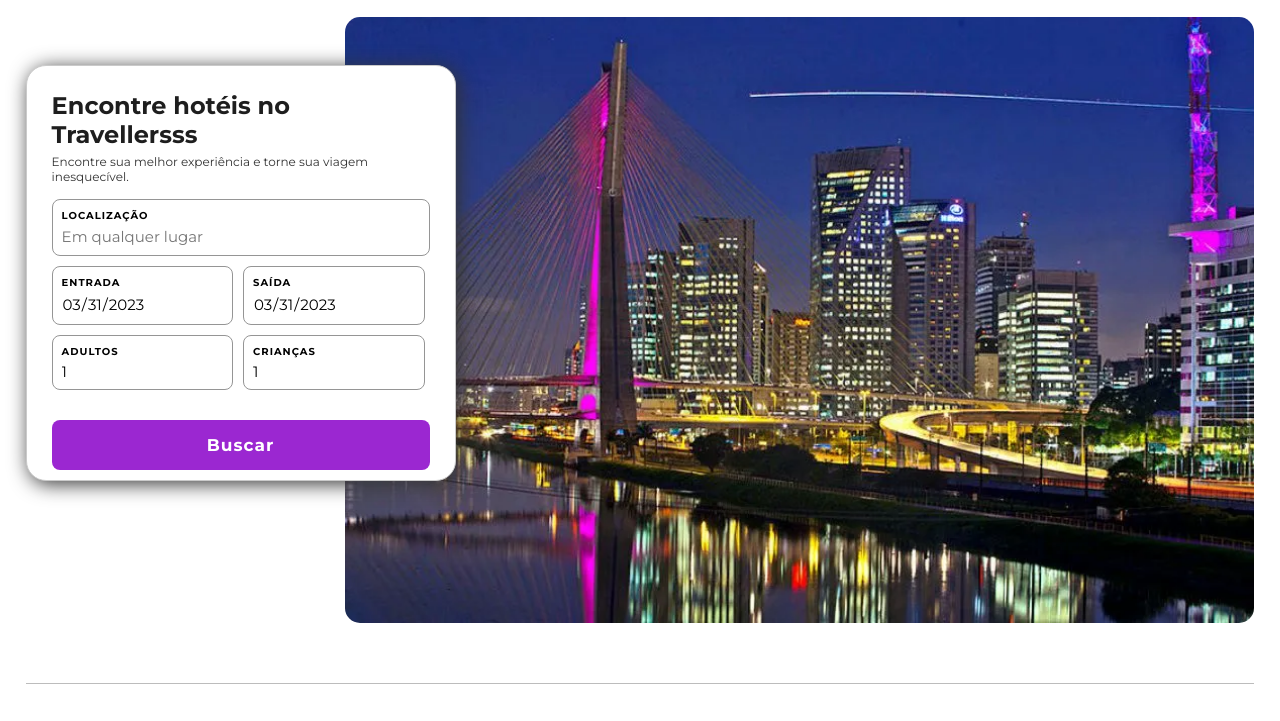
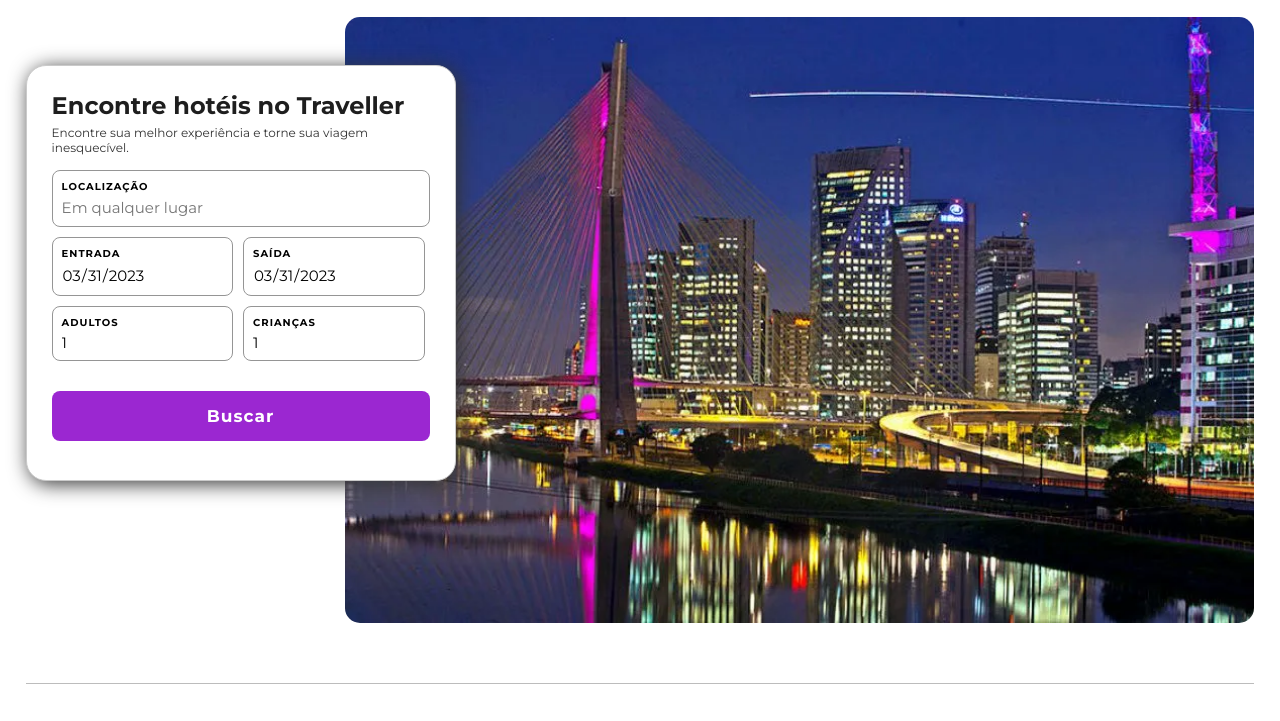
Before and after one commit to abigailmvlima/github.io, a plain HTML site: page index.html in a window 1280 px wide. Shown: the part 39-760 px from the top of the page. Drawn offline with Linux system fonts and the light colour scheme.

Commit message:
Ajustando

```diff
--- a/index.html
+++ b/index.html
@@ -32,7 +32,7 @@
             <div class="search-reserve">
                 <div class="header">
                     <div>
-                        <h2>Encontre hotéis no Travellersss</h2>
+                        <h2>Encontre hotéis no Traveller</h2>
                         <p>
                             Encontre sua melhor experiência e torne sua viagem inesquecível.
                         </p>
```
